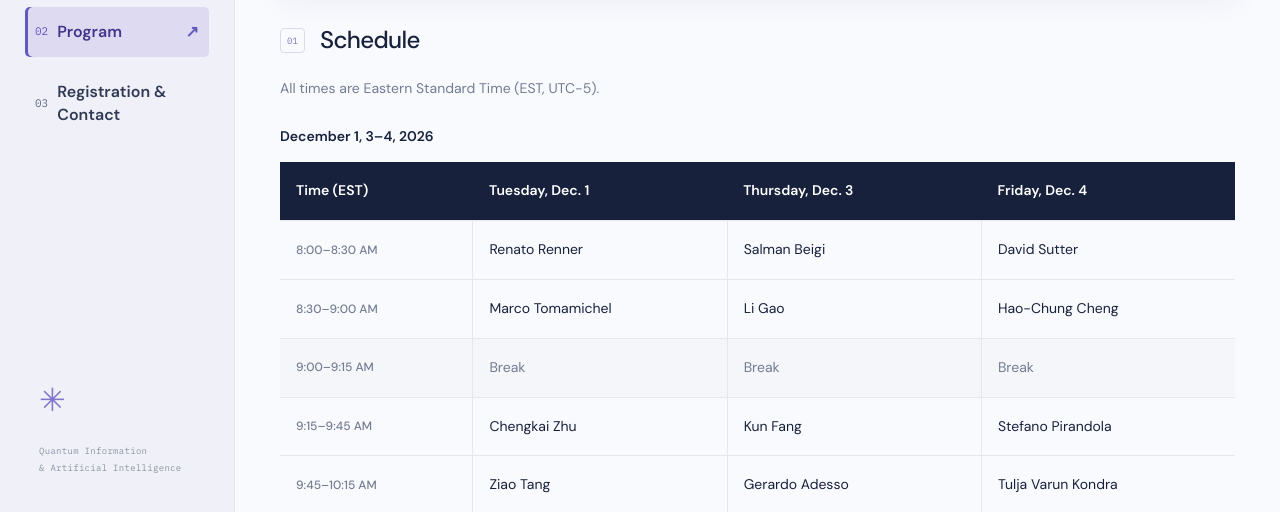
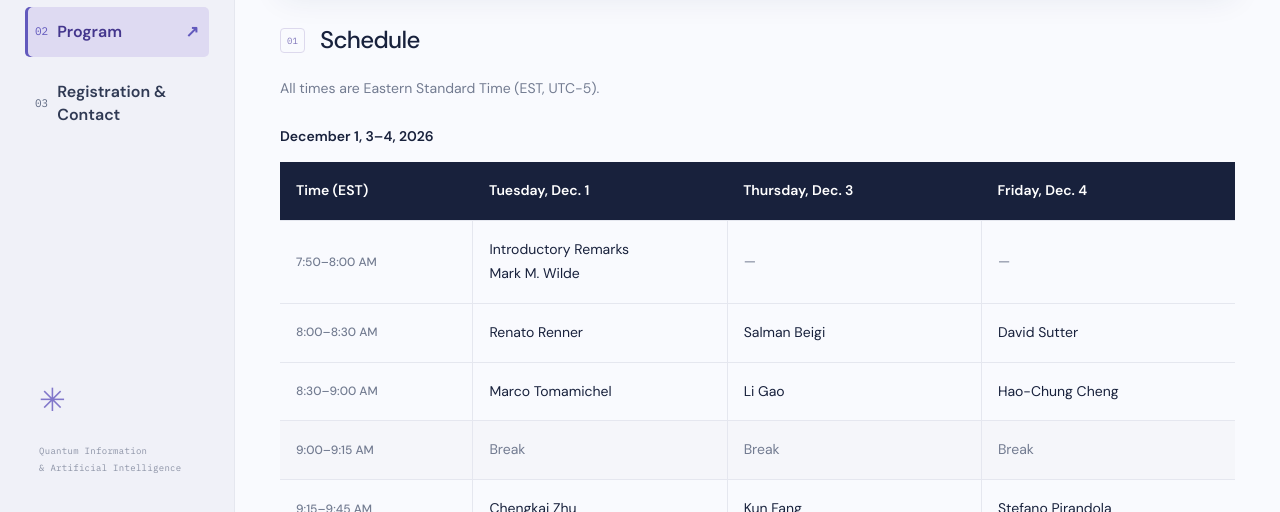
Before and after one commit to qit-ai/qit-ai.github.io, a plain HTML site: page program.html in a window 1280 px wide. Shown: the part 286-798 px from the top of the page. Drawn offline with Linux system fonts and the light colour scheme.

Commit message:
Add Mark Wilde introductory remarks on December 1

```diff
--- a/program.html
+++ b/program.html
@@ -6,7 +6,7 @@
     <title>Program — QIT × AI</title>
     <meta
       name="description"
-      content="2026 Winter Session: leading developments in quantum Shannon theory powered by AI. Dec. 1, 3–4, 2026, starting at 8:00 AM EST, via Zoom."
+      content="2026 Winter Session: leading developments in quantum Shannon theory powered by AI. Dec. 1, 3–4, 2026, starting at 7:50 AM EST on Dec. 1 and 8:00 AM EST on Dec. 3–4, via Zoom."
     />
     <link rel="icon" href="assets/logo.svg" type="image/svg+xml" />
     <link rel="preconnect" href="https://fonts.googleapis.com" />
@@ -339,6 +339,12 @@
               </thead>
               <tbody>
                 <tr>
+                  <th scope="row">7:50–8:00 AM</th>
+                  <td>Introductory Remarks<br>Mark M. Wilde</td>
+                  <td class="schedule-ended">—</td>
+                  <td class="schedule-ended">—</td>
+                </tr>
+                <tr>
                   <th scope="row">8:00–8:30 AM</th>
                   <td>Renato Renner</td>
                   <td>Salman Beigi</td>
```
Also changed, not shown: index.html (+2 -2 lines).
